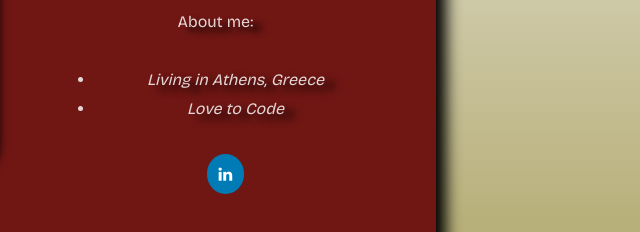
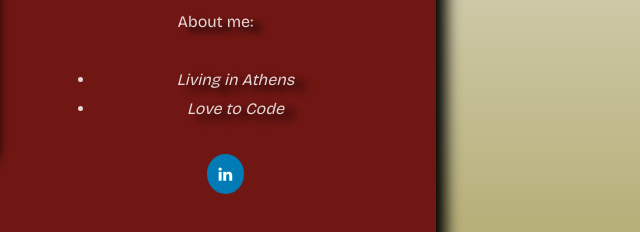
Before and after one commit to JohnTountas/Tountas-Business-Card, a plain HTML site: page index.html in a window 1280 px wide. Shown: the part 356-588 px from the top of the page, 574-1214 px from the left. Drawn offline with nearby package versions, Linux system fonts and the light colour scheme.

Commit message:
Update index.html

```diff
--- a/index.html
+++ b/index.html
@@ -21,7 +21,7 @@
                         <h4 class="About">About me:</h4>
 
                             <ul>
-                                <li><i>Living in Athens, Greece</i></li>
+                                <li><i>Living in Athens</i></li>
                                 <li> <i>Love to Code</i></li>
 
                             </ul>
```
